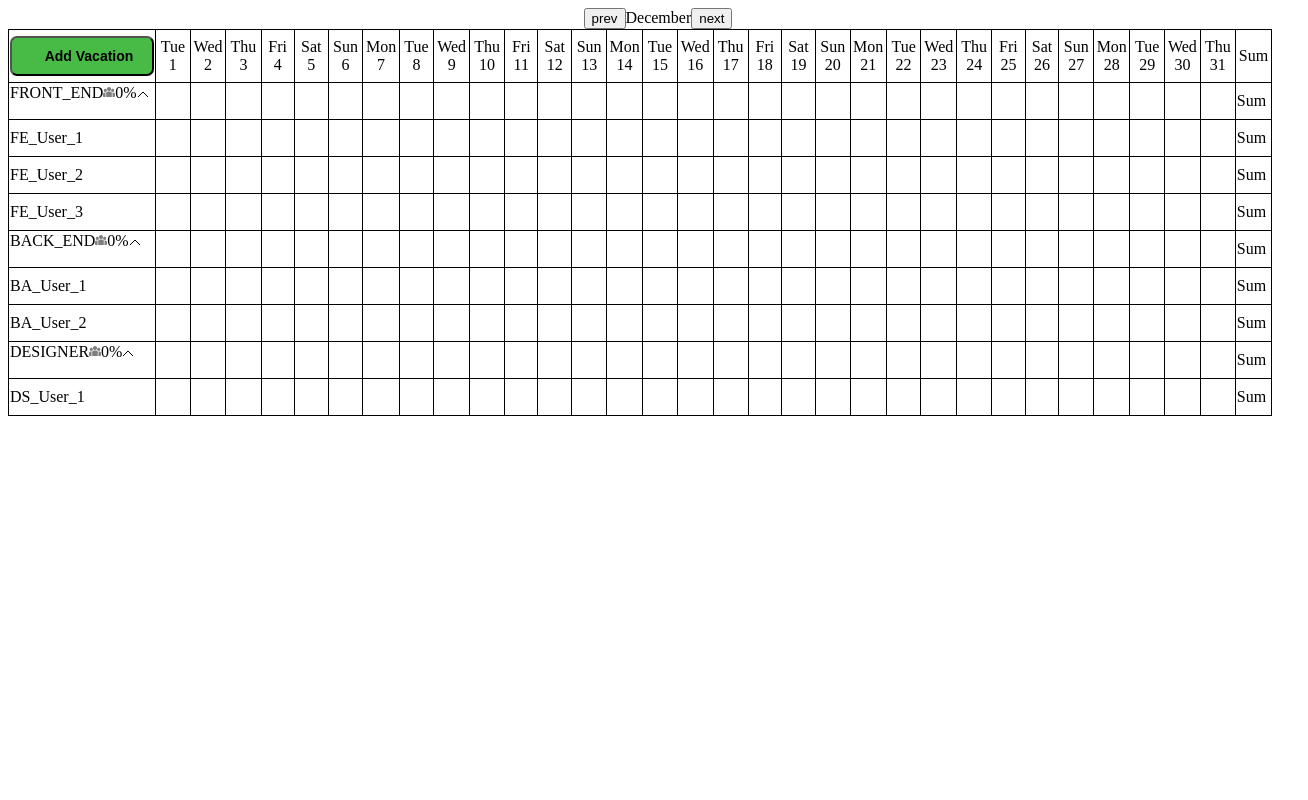
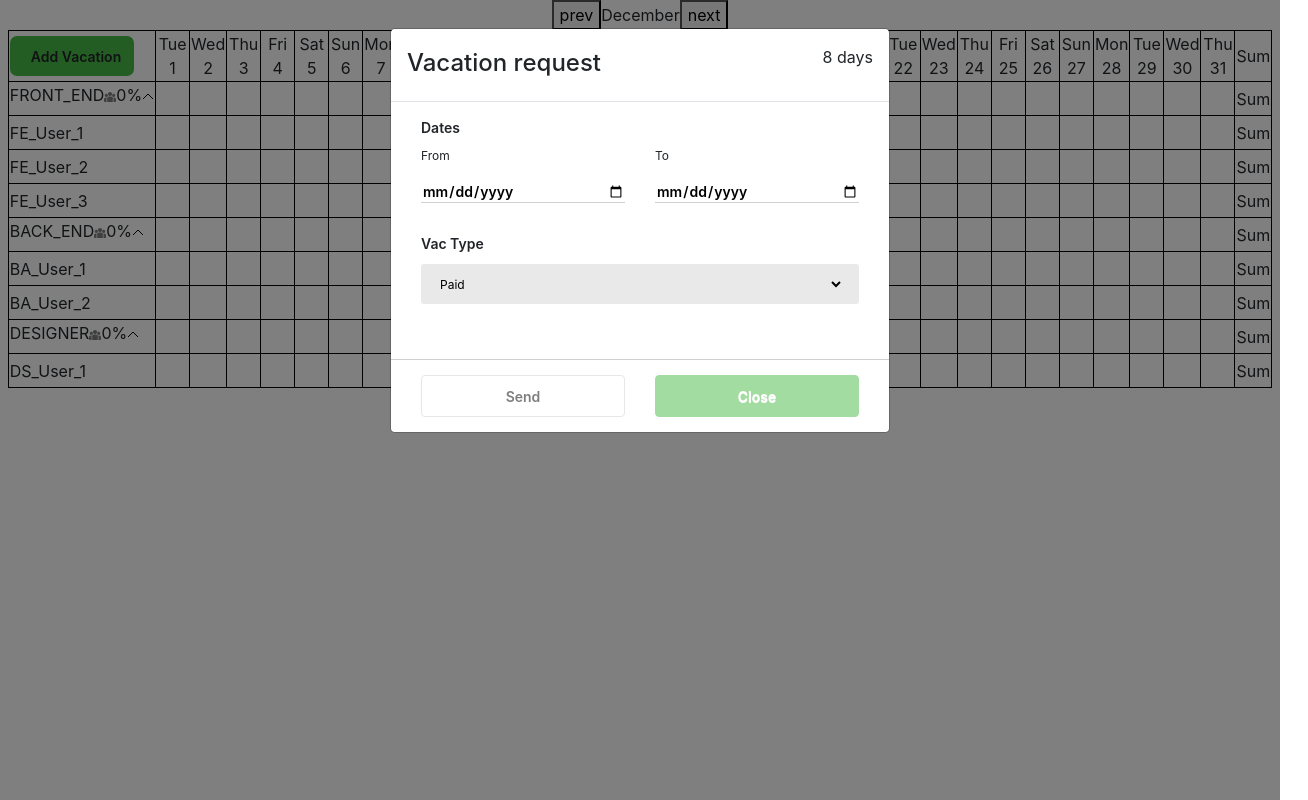
Before and after one commit to fromintel/base-calendar, an Angular app in the folder calendar/: page / in a window 1280 px wide. Both pictures are taken after a click on the button "Add Vacation". Shown: the whole page, 1308 px wide, since content can reach past the window. Built offline with nearby package versions, Linux system fonts and the light colour scheme.

Commit message:
create modal

```diff
--- a/calendar/angular.json
+++ b/calendar/angular.json
@@ -24,18 +24,19 @@
                             "src/assets"
                         ],
                         "styles": [
-              "src/styles.css"
+                            "src/styles.css",
+                            "./node_modules/ngx-bootstrap/datepicker/bs-datepicker.css",
+                            "./node_modules/bootstrap/dist/css/bootstrap.min.css"
+
                         ],
                         "scripts": []
                     },
                     "configurations": {
                         "production": {
-              "fileReplacements": [
-                {
+                            "fileReplacements": [{
                                 "replace": "src/environments/environment.ts",
                                 "with": "src/environments/environment.prod.ts"
-                }
-              ],
+                            }],
                             "optimization": true,
                             "outputHashing": "all",
                             "sourceMap": false,
@@ -45,8 +46,7 @@
                             "extractLicenses": true,
                             "vendorChunk": false,
                             "buildOptimizer": true,
-              "budgets": [
-                {
+                            "budgets": [{
                                     "type": "initial",
                                     "maximumWarning": "2mb",
                                     "maximumError": "5mb"
@@ -89,7 +89,9 @@
                             "src/assets"
                         ],
                         "styles": [
-              "src/styles.css"
+                            "src/styles.css",
+                            "./node_modules/ngx-bootstrap/datepicker/bs-datepicker.css",
+                            "./node_modules/bootstrap/dist/css/bootstrap.min.css"
                         ],
                         "scripts": []
                     }
@@ -120,6 +122,7 @@
                     }
                 }
             }
-    }},
+        }
+    },
     "defaultProject": "calendar"
 }
--- a/calendar/package.json
+++ b/calendar/package.json
@@ -15,10 +15,14 @@
     "@angular/common": "~8.2.14",
     "@angular/compiler": "~8.2.14",
     "@angular/core": "~8.2.14",
+    "@angular/flex-layout": "^11.0.0-beta.33",
     "@angular/forms": "~8.2.14",
     "@angular/platform-browser": "~8.2.14",
     "@angular/platform-browser-dynamic": "~8.2.14",
     "@angular/router": "~8.2.14",
+    "bootstrap": "^4.5.3",
+    "date-fns": "^2.16.1",
+    "ngx-bootstrap": "^6.2.0",
     "rxjs": "~6.4.0",
     "tslib": "^1.10.0",
     "zone.js": "~0.9.1"
--- a/calendar/src/app/app.module.ts
+++ b/calendar/src/app/app.module.ts
@@ -1,6 +1,5 @@
 import { BrowserModule } from '@angular/platform-browser';
 import { NgModule } from '@angular/core';
-
 import { AppRoutingModule } from './app-routing.module';
 import { AppComponent } from './app.component';
 import { ActionBarComponent } from './components/action-bar/action-bar.component';
@@ -8,6 +7,8 @@ import { BaseLayoutComponent } from './components/base-layout/base-layout.compon
 import { CalendarTableComponent } from './components/calendar-table/calendar-table.component';
 import { MonthSwitcherComponent } from './components/month-switcher/month-switcher.component';
 import { TeamComponent } from './components/team/team.component';
+import { ModalComponent } from './components/modal/modal.component';
+import { ModalModule } from 'ngx-bootstrap/modal';
 
 @NgModule({
   declarations: [
@@ -16,11 +17,14 @@ import { TeamComponent } from './components/team/team.component';
     BaseLayoutComponent,
     CalendarTableComponent,
     MonthSwitcherComponent,
-    TeamComponent
+    TeamComponent,
+    ModalComponent,
+
   ],
   imports: [
     BrowserModule,
-    AppRoutingModule
+    AppRoutingModule,
+    ModalModule.forRoot()
   ],
   providers: [],
   bootstrap: [AppComponent]
--- a/calendar/src/app/components/calendar-table/calendar-table.component.html
+++ b/calendar/src/app/components/calendar-table/calendar-table.component.html
@@ -3,7 +3,8 @@
         <thead>
             <tr>
                 <td class="button-wrap">
-                    <button class="button-inner">Add Vacation</button>
+
+                    <app-modal></app-modal>
                 </td>
                 <ng-container *ngFor="let i of daysArray">
                     <td>
@@ -54,7 +55,7 @@
                         </svg>
                     </div>
                 </td>
-                <td class="team__day" *ngFor = "let day of daysArray">
+                <td class="team__day" *ngFor="let day of daysArray">
 
                 </td>
                 <td class="sum-column">
@@ -67,7 +68,7 @@
                         {{member.name}}
                     </p>
                 </td>
-                <td class="team__member-day" *ngFor = "let day of daysArray">
+                <td class="team__member-day" *ngFor="let day of daysArray">
 
                 </td>
                 <td class="sum-column">
--- /dev/null
+++ b/calendar/src/app/components/modal/modal.component.css
@@ -0,0 +1,218 @@
+.modal-content {
+    position: fixed;
+    top: 0px;
+    left: 0px;
+    height: 100vh;
+    width: 100vw;
+    background-color: rgba(0, 0, 0, 0.3);
+    z-index: 10;
+    display: flex;
+    justify-content: center;
+    align-items: center;
+    opacity: 1;
+    transition: 200ms ease-in;
+}
+
+.modal-wrapper--hidden {
+    opacity: 0;
+    pointer-events: none;
+}
+
+.modal {
+    min-height: 375px;
+    width: 400px;
+    background-color: white;
+    border-radius: 5px;
+    box-shadow: 0px 3px 15px rgba(0, 0, 0, 0.5);
+}
+
+.modal__header {
+    border-top-right-radius: 5px;
+    border-top-left-radius: 5px;
+    background-color: #EAEAEA;
+    display: flex;
+    align-items: center;
+    justify-content: space-between;
+    padding: 15px 30px;
+}
+
+.modal__title {
+    font-weight: bold;
+    margin-left: 30px;
+}
+
+.modal__subtitle {
+    font-size: 14px;
+    font-weight: 600;
+    margin-bottom: 10px;
+}
+
+.modal__form {
+    padding: 15px 30px;
+    display: flex;
+    flex-direction: column;
+}
+
+.modal__input-wrapper {
+    display: grid;
+    grid-template-columns: 1fr 1fr;
+    grid-column-gap: 30px;
+    margin-bottom: 30px;
+}
+
+.modal__input-label {
+    font-size: 12px;
+    font-weight: 400;
+    line-height: 1.4;
+}
+
+.modal__input {
+    border: none;
+    border-bottom: 1px solid #D0D0D0;
+    font-size: 14px;
+    font-weight: 600;
+    line-height: 1.4;
+    transition: 150ms ease-in;
+}
+
+.modal__input:focus {
+    border-color: black;
+    outline: none;
+}
+
+.modal__select {
+    padding: 12px 15px 11px 15px;
+    border: none;
+    font-size: 12px;
+    line-height: 1.2;
+    background-color: #E9E9E9;
+    border-radius: 3px;
+    border-right: 15px solid #E9E9E9;
+}
+
+.modal__select:focus {
+    outline: none;
+}
+
+.modal__buttons {
+    margin-top: 55px;
+    margin-left: -30px;
+    margin-right: -30px;
+    padding: 15px 30px 0px 30px;
+    border-top: 1px solid #D0D0D0;
+    display: grid;
+    grid-template-columns: 1fr 1fr;
+    grid-column-gap: 30px;
+}
+
+.modal__close {
+    display: flex;
+    padding: 10px;
+    align-items: center;
+    justify-content: center;
+    height: 42px;
+    border: none;
+    border: 1px solid #D0D0D0;
+    background-color: transparent;
+    border-radius: 4px;
+    cursor: pointer;
+    font-weight: 600;
+    font-size: 14px;
+    line-height: 21px;
+}
+
+.modal__close:focus {
+    outline: none;
+}
+
+.modal__send {
+    display: flex;
+    justify-content: center;
+    padding: 10px;
+    align-items: center;
+    height: 42px;
+    border: none;
+    border: 1px solid #48BA46;
+    background-color: #48BA46;
+    border-radius: 4px;
+    color: white;
+    cursor: pointer;
+    font-weight: 600;
+    font-size: 14px;
+    line-height: 21px;
+}
+
+.modal__send:focus {
+    outline: none;
+}
+
+.modal--loader {
+    display: flex;
+    justify-content: center;
+    align-items: center;
+    flex-direction: column;
+}
+
+.modal__loader {
+    position: relative;
+    font-size: 150px;
+    line-height: 1;
+    color: rgb(77, 77, 77);
+    display: flex;
+    align-items: center;
+    justify-content: center;
+    height: 130px;
+    width: 130px;
+    padding-bottom: 10px;
+    margin-bottom: 30px;
+    animation: 0.5s ease-in infinite modalLoader;
+    transform-origin: center center;
+}
+
+.modal__loader--error {
+    background-color: red;
+    border-radius: 50%;
+    color: white;
+    animation: none;
+    transform: rotate(45deg);
+}
+
+@keyframes modalLoader {
+    0% {
+        transform: rotate(0px);
+    }
+    80% {
+        transform: rotate(90deg);
+    }
+    100% {
+        transform: rotate(90deg);
+    }
+}
+
+.modal__message {
+    font-size: 26px;
+    font-weight: 600;
+    margin-bottom: 10px;
+}
+
+.modal__description-text {
+    padding-left: 20px;
+    padding-right: 20px;
+    text-align: center;
+}
+
+.button-inner {
+    /* width: 144px; */
+    height: 40px;
+    border-radius: 7px;
+    background-color: #48BA46;
+    font-size: 14px;
+    font-weight: 600;
+    line-height: 1.5;
+    position: relative;
+    display: flex;
+    align-items: center;
+    justify-content: center;
+    padding-left: 20px;
+    transition: all linear 0.2s;
+}
--- /dev/null
+++ b/calendar/src/app/components/modal/modal.component.html
@@ -0,0 +1,24 @@
+<button type="button" class=" button-inner btn" (click)="openModal(template)">Add Vacation</button>
+
+<ng-template #template>
+    <div class="modal-header">
+        <h4 class="modal-title pull-left">Vacation request</h4>
+        <p class="modal__days-count">8 days</p>
+    </div>
+    <div class="modal__form">
+        <div class="modal__subtitle">Dates</div>
+        <div class="modal__input-wrapper">
+            <p class="modal__input-label">From</p>
+            <p class="modal__input-label">To</p><input class="modal__input" type="date"><input class="modal__input" type="date"></div>
+        <div class="modal__subtitle">Vac Type</div>
+        <select class="modal__select"><option value="Paid">Paid</option><option value="Unpaid">Unpaid</option></select>
+        <div class="modal__buttons">
+            <button type="button" class="close pull-right" aria-label="Close" (click)="modalRef.hide()">
+            <div aria-hidden="true"class="modal__close">Send </div>
+            </button>
+            <button type="button" class="close pull-right" aria-label="Close" (click)="modalRef.hide()">
+                <div aria-hidden="true"class="modal__send">Close </div>
+                </button>
+        </div>
+    </div>
+</ng-template>
--- /dev/null
+++ b/calendar/src/app/components/modal/modal.component.ts
@@ -0,0 +1,22 @@
+import { Component, NgModule, OnInit, TemplateRef } from '@angular/core';
+import {  BsModalRef, BsModalService, ModalModule } from 'ngx-bootstrap/modal';
+
+@Component({
+  selector: 'app-modal',
+  templateUrl: './modal.component.html',
+  styleUrls: ['./modal.component.css']
+})
+
+
+export class ModalComponent implements OnInit {
+  modalRef: BsModalRef;
+
+  constructor(private modalService: BsModalService) { }
+  openModal(template: TemplateRef<any>) {
+    this.modalRef = this.modalService.show(template);
+  }
+
+  ngOnInit() {
+  }
+
+}
```
Also changed, not shown: calendar/src/app/app.component.ts (+10 -1 lines), 2 other files (tests, documents, lock files or other folders). Lines whose indentation alone changed are shown as unchanged.
